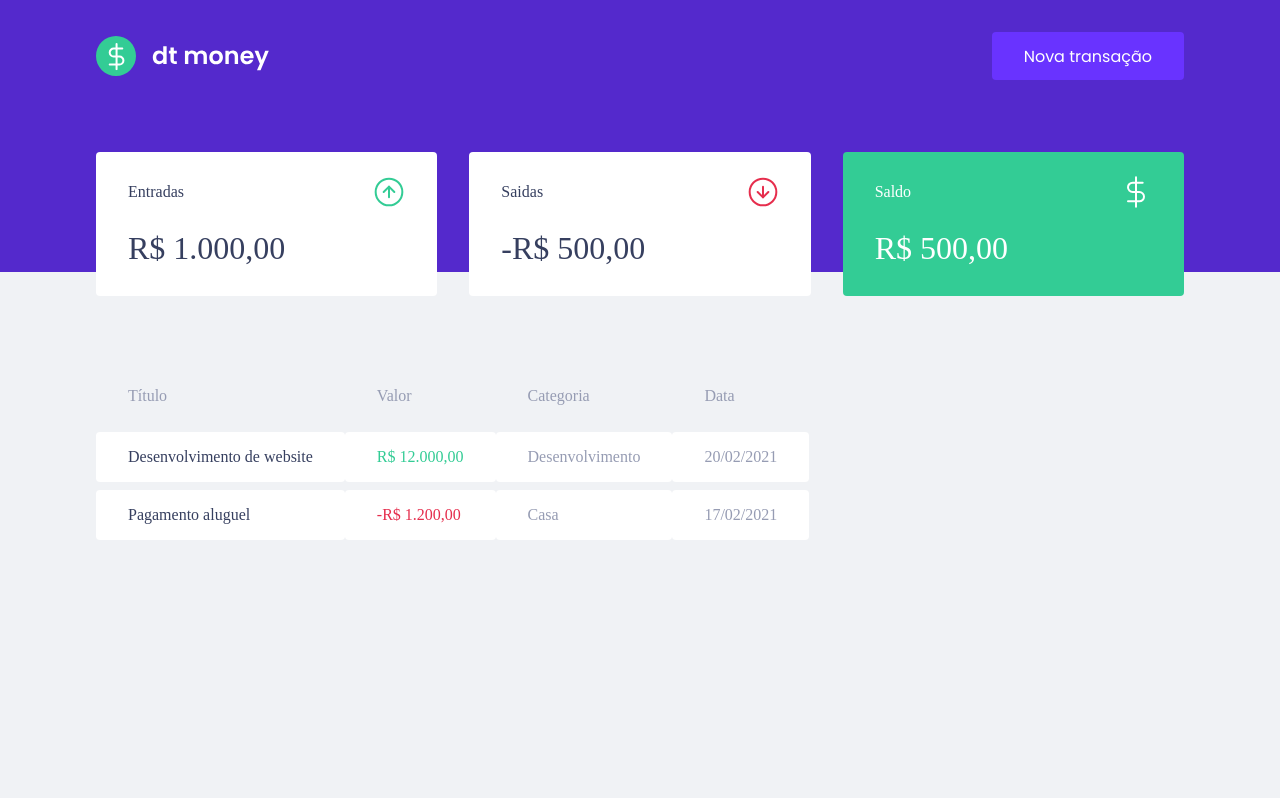
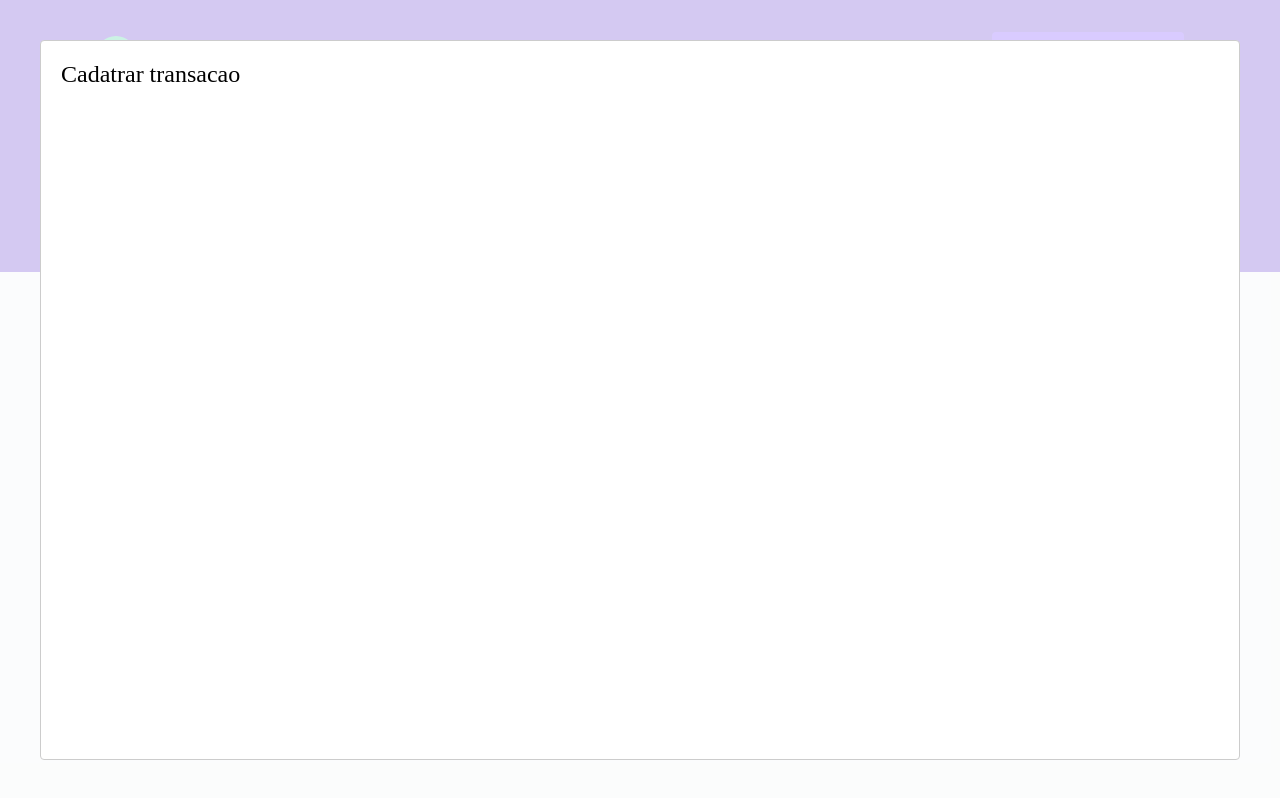
Before and after one commit to desenv-marcelo-silva/react-ignite-chapter-II, a React (Create React App) app: page / in a window 1280 px wide. Both pictures are taken after a click on the button "Nova transação". Built offline with nearby package versions, Linux system fonts and the light colour scheme; no server answers; what miragejs would draw is missing.

Commit message:
feat: add open/close modal

```diff
--- a/src/App.tsx
+++ b/src/App.tsx
@@ -1,12 +1,36 @@
+import { useState } from 'react';
+
+import Modal from 'react-modal';
+
 import { Dashboard } from './components/Dashboard';
 import { Header } from './components/Header';
 import { GlobalStyle } from './styles/global';
 
+Modal.setAppElement('#root');
+
 function App() {
+  const [isTransactionModalOpen, setIsTransactionModalOpen] = useState(false);
+
+  function handleOpenTransactionModal() {
+    setIsTransactionModalOpen(true);
+  }
+
+  function handleCloseTransactionModal() {
+    setIsTransactionModalOpen(false);
+  }
+
   return (
     <>
-      <Header />
+      <Header onOpenTransactionModal={handleOpenTransactionModal} />
       <Dashboard />
+
+      <Modal
+        isOpen={isTransactionModalOpen}
+        onRequestClose={handleCloseTransactionModal}
+      >
+        <h2>Cadatrar transacao</h2>
+      </Modal>
+
       <GlobalStyle />
     </>
   );
--- a/src/components/Header/index.tsx
+++ b/src/components/Header/index.tsx
@@ -2,12 +2,18 @@
 
 import { Container, Content } from './styles';
 
-export function Header() {
+interface HeaderProps {
+  onOpenTransactionModal: () => void;
+}
+
+export function Header({ onOpenTransactionModal }: HeaderProps) {
   return (
     <Container>
       <Content>
         <img src={logoImg} alt="ms money" />
-        <button type="button">Nova transação</button>
+        <button type="button" onClick={onOpenTransactionModal}>
+          Nova transação
+        </button>
       </Content>
     </Container>
   );
```
